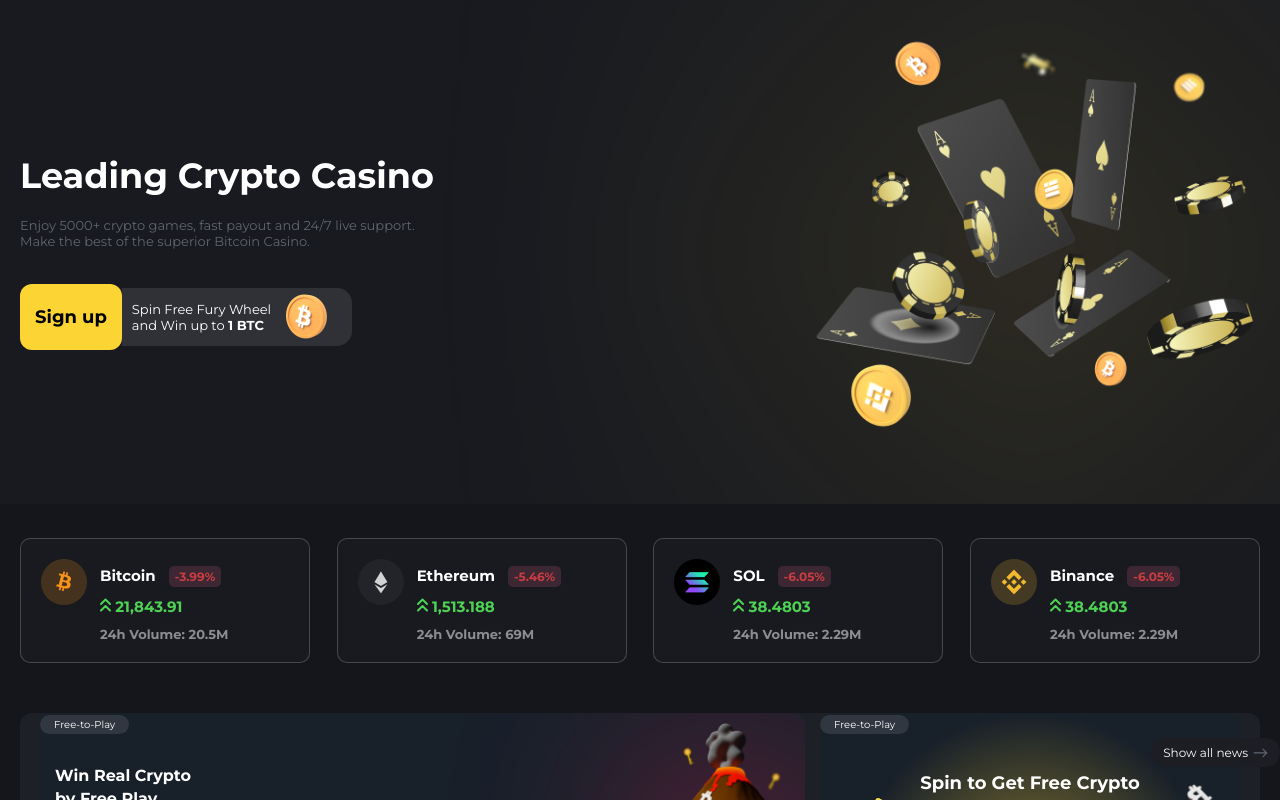
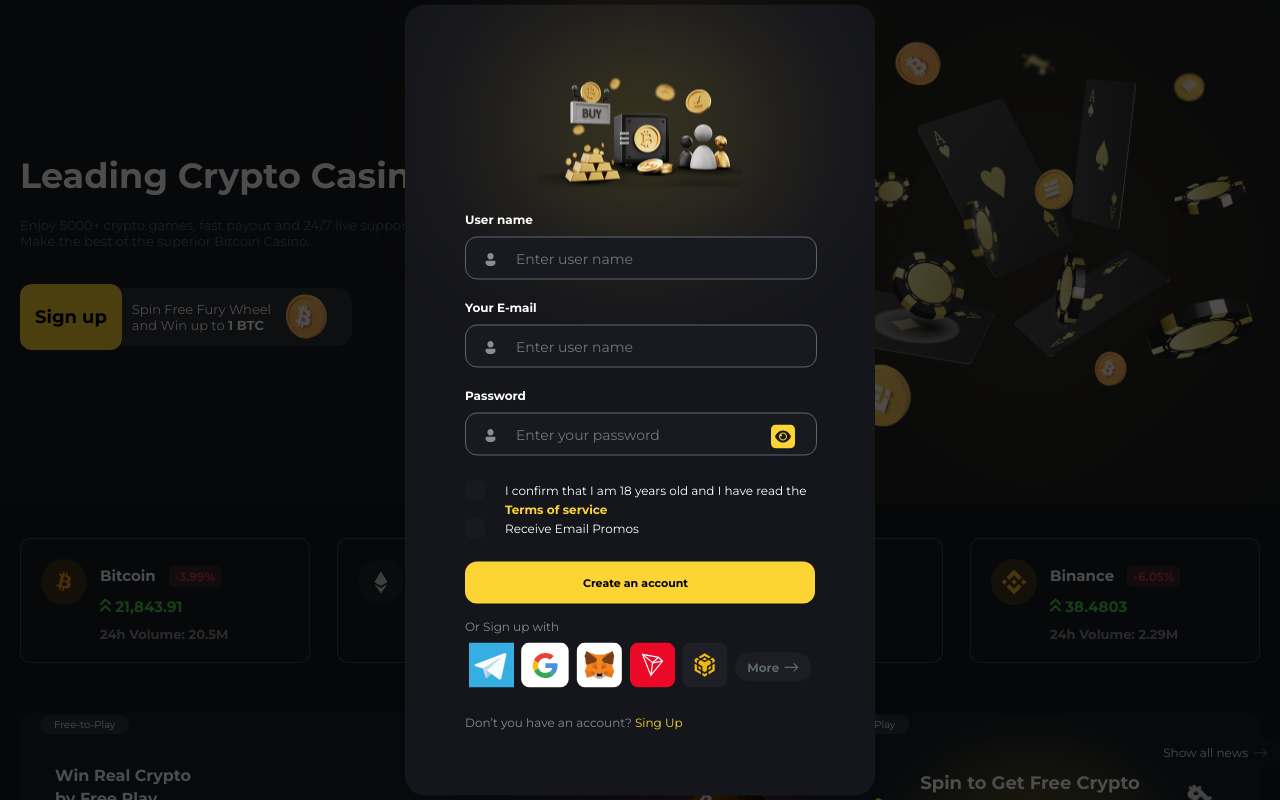
Before and after one commit to dmitro3/casino, a Next.js app: page /home in a window 1280 px wide. Shown: the top 800 px of the page. Built offline with nearby package versions, Linux system fonts and the light colour scheme.

Commit message:
make comments

```diff
--- a/src/components/Checkbox/Checkbox.module.scss
+++ b/src/components/Checkbox/Checkbox.module.scss
@@ -12,16 +12,11 @@
   }
 }
 
-
-
 .checkbox {
  display: none;
-
-
 }
 
 .checkmark {
-
   position: absolute;
   width:20px;
   height: 20px;
@@ -30,7 +25,6 @@
   margin-right: 16px;
 
   &Confirm {
-
 
     &::after {
       content: '';
--- a/src/components/Checkbox/Checkbox.tsx
+++ b/src/components/Checkbox/Checkbox.tsx
@@ -18,7 +18,6 @@
           setIsChecked(!isChecked);
         }}
       />
-
       <span
         className={`${styles.checkmark} ${
           isChecked ? styles.checkmarkConfirm : ``
--- a/src/pages/home/components/RegistrationModal/RegistrationModal.module.scss
+++ b/src/pages/home/components/RegistrationModal/RegistrationModal.module.scss
@@ -8,11 +8,20 @@
   justify-content: center;
 }
 
-.inputContainers {
-
+.inputContainer {
   margin-bottom: 25px;
 
-  &Container {
+  &Block {
+
+    input {
+      display: flex;
+      align-items: center;
+      justify-content: center;
+      width: 330px;
+      background-color: #181A20;
+      padding: 10px;
+      margin-top: 10px;
+    }
 
     >p {
       color:#fff;
@@ -22,17 +31,6 @@
      margin-top: 20px;
      }
   }
-
-}
-
-.input {
-  display: flex;
-  align-items: center;
-  justify-content: center;
-  width: 330px;
-  background-color: #181A20;
-  padding: 10px;
-  margin-top: 10px;
 }
 
 
@@ -43,7 +41,7 @@
   font-weight: 700;
 }
 
-.btn {
+.createAccountButton {
   width: 350px;
   padding: 14px 118px;
   border-radius: 12px;
@@ -57,7 +55,6 @@
   align-items: center;
   margin-top: 8px;
   margin-bottom: 20px;
-
 }
 
 .containerSignUpText {
--- a/src/pages/home/components/RegistrationModal/RegistrationModal.tsx
+++ b/src/pages/home/components/RegistrationModal/RegistrationModal.tsx
@@ -36,30 +36,30 @@
             />
           </div>
         </div>
-        <div className={styles.inputContainers}>
-          <div className={styles.inputContainersContainer}>
+        <div className={styles.inputContainer}>
+          <div className={styles.inputContainerBlock}>
             <p>User name</p>
             <Input
               password={false}
-              customStyles={styles.input}
+              customStyles={styles.inputContainerBlockInput}
               icon={<PersonIcon color="#8C8D90" />}
               placeholder="Enter user name"
             />
           </div>
-          <div className={styles.inputContainersContainer}>
+          <div className={styles.inputContainerBlock}>
             <p>Your E-mail</p>
             <Input
               password={false}
-              customStyles={styles.input}
+              customStyles={styles.inputContainerBlockInput}
               icon={<PersonIcon color="#8C8D90" />}
               placeholder="Enter user name"
             />
           </div>
-          <div className={styles.inputContainersContainer}>
+          <div className={styles.inputContainerBlock}>
             <p>Password</p>
             <Input
               password
-              customStyles={styles.input}
+              customStyles={styles.inputContainerBlockInput}
               icon={<PersonIcon color="#8C8D90" />}
               placeholder="Enter your password"
             />
@@ -78,7 +78,10 @@
           }
         />
         <Checkbox label={<p>Receive Email Promos</p>} />
-        <Button label="Create an account" customStyles={styles.btn} />
+        <Button
+          label="Create an account"
+          customStyles={styles.createAccountButton}
+        />
         <span className={styles.containerSignUpText}>Or Sign up with</span>
         <div className={styles.authorizationContainer}>
           <div>
--- a/src/pages/home/index.tsx
+++ b/src/pages/home/index.tsx
@@ -12,10 +12,11 @@
 import styles from './index.module.scss';
 
 const HomeContainer: FC = () => {
-  const [modalVisible, setIsModalVisible] = useState(false);
+  const [registrationModalVisible, setRegistrationModalVisible] =
+    useState(true);
 
-  const showModal = () => {
-    setIsModalVisible(!modalVisible);
+  const toggleModal = () => {
+    setRegistrationModalVisible(!registrationModalVisible);
   };
 
   return (
@@ -38,7 +39,9 @@
         <FeatureSection />
         <TabSection />
         <ContentFooter />
-        {modalVisible && <RegistrationModal toggleModal={showModal} />}
+        {registrationModalVisible && (
+          <RegistrationModal toggleModal={toggleModal} />
+        )}
       </section>
     </>
   );
```
